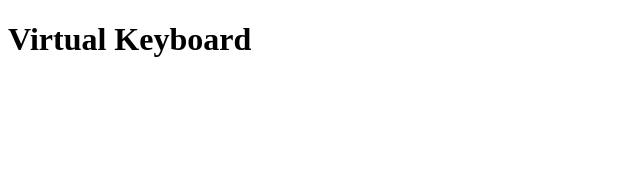
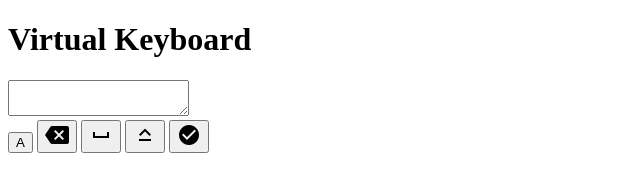
Before and after one commit to HassanMasoud/virtual-keyboard, a plain HTML site: page index.html in a window 1280 px wide. Shown: the whole page, without its empty margins (0-640 px from the left). Drawn offline with Linux system fonts and the light colour scheme.

Commit message:
Create reference markup

```diff
--- a/index.html
+++ b/index.html
@@ -13,5 +13,29 @@
   </head>
   <body>
     <h1>Virtual Keyboard</h1>
+    <textarea></textarea>
+    <div class="keyboard">
+      <div class="keyboard__keys">
+        <button type="button" class="keyboard__key">A</button>
+        <button type="button" class="keyboard__key keyboard__key--wide">
+          <i class="material-icons">backspace</i>
+        </button>
+        <button type="button" class="keyboard__key keyboard__key--extra-wide">
+          <i class="material-icons">space_bar</i>
+        </button>
+        <button
+          type="button"
+          class="keyboard__key keyboard__key--wide keyboard__key--activatable"
+        >
+          <i class="material-icons">keyboard_capslock</i>
+        </button>
+        <button
+          type="button"
+          class="keyboard__key keyboard__key--wide keyboard__key--dark"
+        >
+          <i class="material-icons">check_circle</i>
+        </button>
+      </div>
+    </div>
   </body>
 </html>
```
